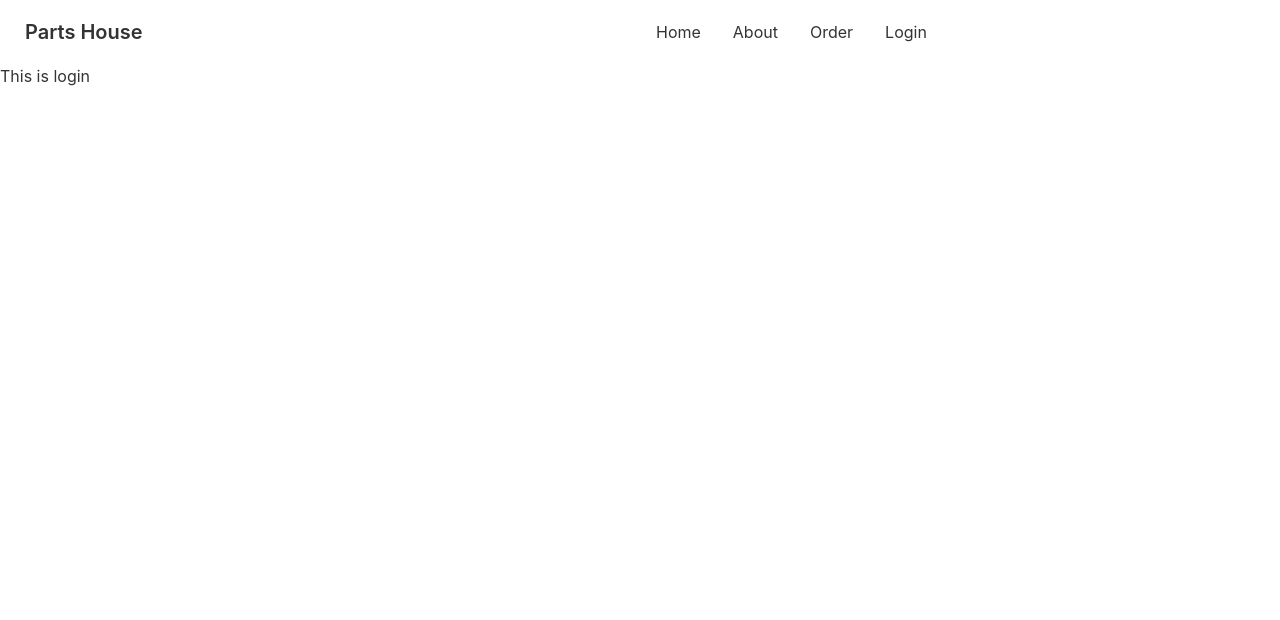
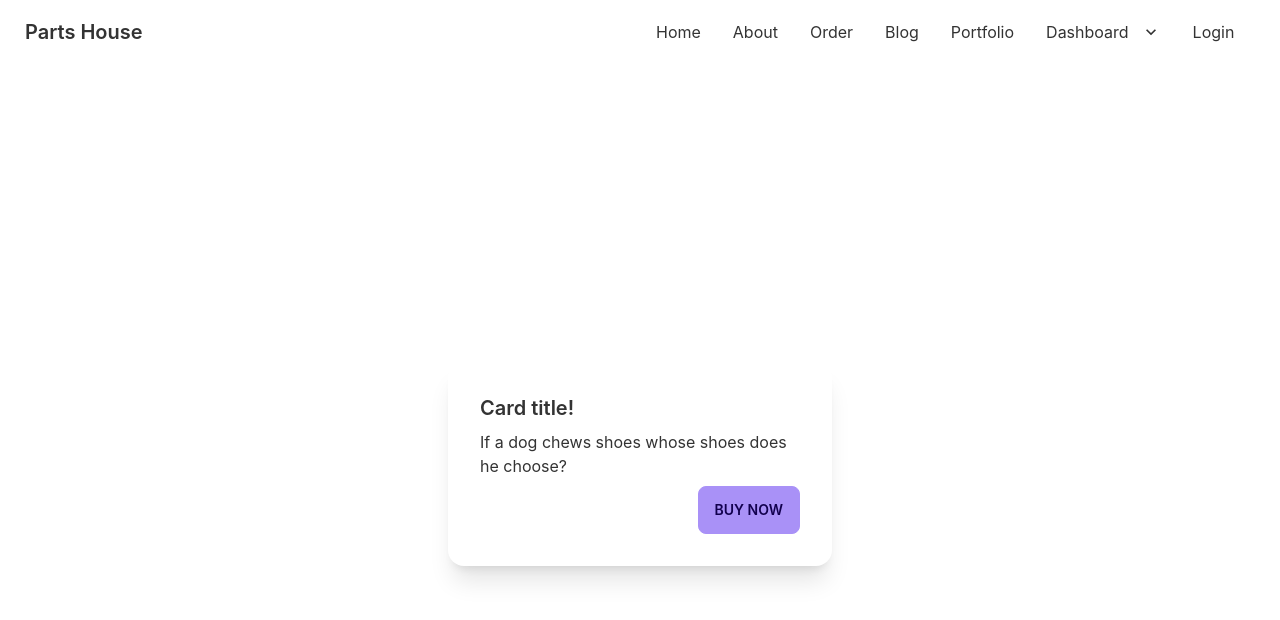
Before and after one commit to Showshad-UIA/Product-Manufecture-App, a React (Create React App) app: page /login in a window 1280 px wide. Shown: the top 620 px of the page. Built offline with nearby package versions, Linux system fonts and the light colour scheme.

Commit message:
log in added

```diff
--- a/package.json
+++ b/package.json
@@ -8,9 +8,11 @@
     "@testing-library/user-event": "^13.5.0",
     "daisyui": "^2.15.0",
     "date-fns": "^2.28.0",
+    "firebase": "^9.8.1",
     "react": "^18.1.0",
     "react-day-picker": "^8.0.5",
     "react-dom": "^18.1.0",
+    "react-firebase-hooks": "^5.0.3",
     "react-router-dom": "^6.3.0",
     "react-scripts": "5.0.1",
     "web-vitals": "^2.1.4"
--- a/src/Pages/Home/Home.js
+++ b/src/Pages/Home/Home.js
@@ -1,4 +1,5 @@
 import React from "react";
+import { Footer } from "react-day-picker";
 
 const Home = () => {
 	return (
--- a/src/Pages/Login/Login.js
+++ b/src/Pages/Login/Login.js
@@ -2,8 +2,16 @@
 
 const Login = () => {
 	return (
-		<div>
-			<h1>This is login</h1>
+		<div className="flex h-screen justify-center items-center">
+			<div class="card w-96 bg-base-100 shadow-xl">
+				<div class="card-body">
+					<h2 class="card-title">Card title!</h2>
+					<p>If a dog chews shoes whose shoes does he choose?</p>
+					<div class="card-actions justify-end">
+						<button class="btn btn-primary">Buy Now</button>
+					</div>
+				</div>
+			</div>
 		</div>
 	);
 };
--- /dev/null
+++ b/src/Pages/Shared/Footer.js
@@ -0,0 +1,63 @@
+import React from "react";
+import { Link } from "react-router-dom";
+
+const Footer = () => {
+	return (
+		<footer class="footer p-10 bg-base-300 text-base-content">
+			<div>
+				<span class="footer-title">Services</span>
+				<a class="link link-hover">Branding</a>
+				<a class="link link-hover">Design</a>
+				<a class="link link-hover">Marketing</a>
+				<a class="link link-hover">Advertisement</a>
+			</div>
+			<div>
+				<span class="footer-title">Company</span>
+				<a class="link link-hover">About us</a>
+				<a class="link link-hover">Contact</a>
+				<a class="link link-hover">Jobs</a>
+				<a class="link link-hover">Press kit</a>
+			</div>
+			<div>
+				<span class="footer-title">Social</span>
+				<div class="grid grid-flow-col gap-4">
+					<a>
+						<svg
+							xmlns="http://www.w3.org/2000/svg"
+							width="24"
+							height="24"
+							viewBox="0 0 24 24"
+							class="fill-current"
+						>
+							<path d="M24 4.557c-.883.392-1.832.656-2.828.775 1.017-.609 1.798-1.574 2.165-2.724-.951.564-2.005.974-3.127 1.195-.897-.957-2.178-1.555-3.594-1.555-3.179 0-5.515 2.966-4.797 6.045-4.091-.205-7.719-2.165-10.148-5.144-1.29 2.213-.669 5.108 1.523 6.574-.806-.026-1.566-.247-2.229-.616-.054 2.281 1.581 4.415 3.949 4.89-.693.188-1.452.232-2.224.084.626 1.956 2.444 3.379 4.6 3.419-2.07 1.623-4.678 2.348-7.29 2.04 2.179 1.397 4.768 2.212 7.548 2.212 9.142 0 14.307-7.721 13.995-14.646.962-.695 1.797-1.562 2.457-2.549z"></path>
+						</svg>
+					</a>
+					<a>
+						<svg
+							xmlns="http://www.w3.org/2000/svg"
+							width="24"
+							height="24"
+							viewBox="0 0 24 24"
+							class="fill-current"
+						>
+							<path d="M19.615 3.184c-3.604-.246-11.631-.245-15.23 0-3.897.266-4.356 2.62-4.385 8.816.029 6.185.484 8.549 4.385 8.816 3.6.245 11.626.246 15.23 0 3.897-.266 4.356-2.62 4.385-8.816-.029-6.185-.484-8.549-4.385-8.816zm-10.615 12.816v-8l8 3.993-8 4.007z"></path>
+						</svg>
+					</a>
+					<a>
+						<svg
+							xmlns="http://www.w3.org/2000/svg"
+							width="24"
+							height="24"
+							viewBox="0 0 24 24"
+							class="fill-current"
+						>
+							<path d="M9 8h-3v4h3v12h5v-12h3.642l.358-4h-4v-1.667c0-.955.192-1.333 1.115-1.333h2.885v-5h-3.808c-3.596 0-5.192 1.583-5.192 4.615v3.385z"></path>
+						</svg>
+					</a>
+				</div>
+			</div>
+		</footer>
+	);
+};
+
+export default Footer;
--- a/src/Pages/Shared/NavBar.js
+++ b/src/Pages/Shared/NavBar.js
@@ -13,6 +13,34 @@
 			</li>
 			<li>
 				<Link to="/order">Order</Link>
+			</li>
+			<li>
+				<Link to="/blog">Blog</Link>
+			</li>
+			<li>
+				<Link to="/portfolio">Portfolio</Link>
+			</li>
+			<li>
+				<Link to="/dashboard">
+					Dashboard
+					<svg
+						class="fill-current"
+						xmlns="http://www.w3.org/2000/svg"
+						width="20"
+						height="20"
+						viewBox="0 0 24 24"
+					>
+						<path d="M7.41,8.58L12,13.17L16.59,8.58L18,10L12,16L6,10L7.41,8.58Z" />
+					</svg>
+				</Link>
+				<ul class="p-2 bg-base-100">
+					<li>
+						<Link to="/review">Review</Link>
+					</li>
+					<li>
+						<Link to="/items">Items</Link>
+					</li>
+				</ul>
 			</li>
 
 			<li>
--- /dev/null
+++ b/src/firebase.init.js
@@ -0,0 +1,17 @@
+import { initializeApp } from "firebase/app";
+import { getAuth, signInWithEmailAndPassword, signOut } from "firebase/auth";
+// Your web app's Firebase configuration
+const firebaseConfig = {
+	apiKey: process.env.REACT_APP_API_KEY,
+	authDomain: process.env.REACT_APP_AUTH_DOMAIN,
+	projectId: process.env.REACT_APP_PROJECT_ID,
+	storageBucket: process.env.REACT_APP_STORAGE_BUCKET,
+	messagingSenderId: process.env.REACT_APP_MESSAGING_SENDER_ID,
+	appId: process.env.REACT_APP_APP_ID,
+};
+
+// Initialize Firebase
+const app = initializeApp(firebaseConfig);
+const auth = getAuth(app);
+
+export default auth;
```
Also changed, not shown: 1 other file (tests, documents, lock files or other folders).
